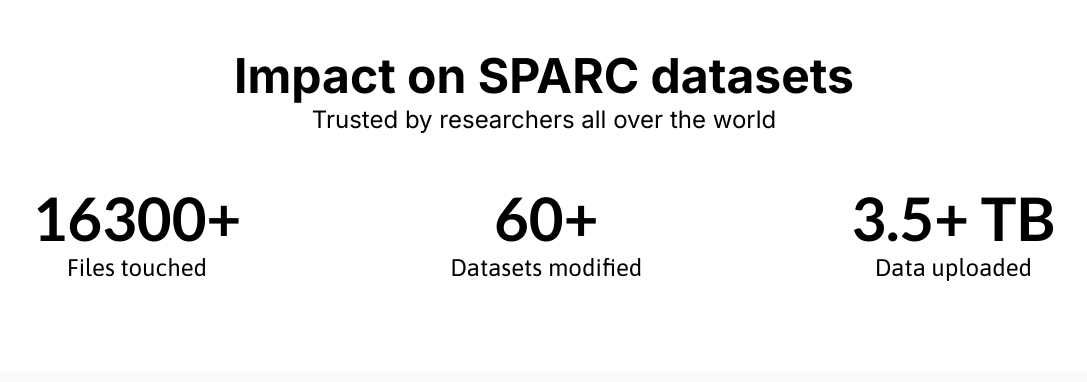
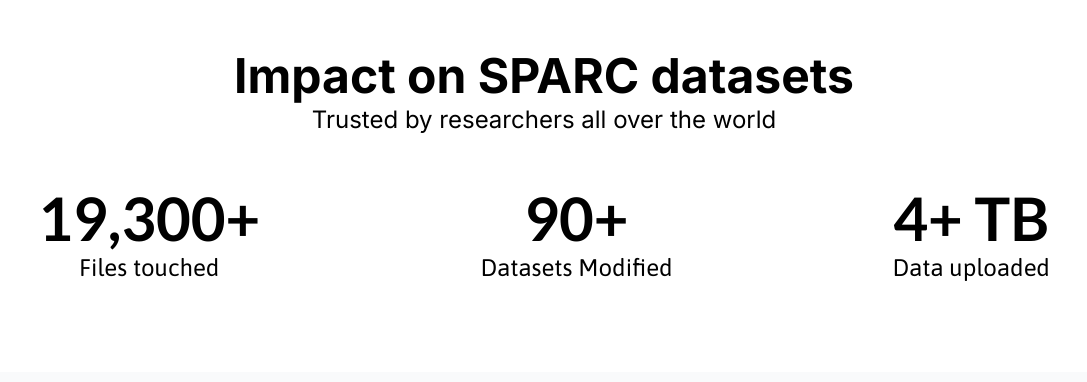
Before and after one commit to fairdataihub/fairdataihub.org, a Next.js app: page /sodaforsparc in a window 1280 px wide. Shown: the part 1180-1562 px from the top of the page, without its empty margins (96-1183 px from the left). Built offline with nearby package versions, Linux system fonts and the light colour scheme; what tailwindcss-debug-screens would draw is missing.

Commit message:
next impact animation added

```diff
--- a/package.json
+++ b/package.json
@@ -33,6 +33,7 @@
     "formik": "2.2.9",
     "next": "12.0.9",
     "react": "17.0.2",
+    "react-countup": "6.1.1",
     "react-dom": "17.0.2",
     "react-fast-marquee": "1.3.1",
     "react-marquee": "1.0.0",
--- a/src/components/sodaforsparc/impact.js
+++ b/src/components/sodaforsparc/impact.js
@@ -1,9 +1,24 @@
 import Link from 'next/link';
+import ImpactNumber from './impactNumber';
 
 export default function Impact() {
-  const filesNum = 16300;
-  const datasetsNum = 60;
-  const dataNum = 3.5;
+  const ImpactList = [
+    {
+      description: 'Files touched',
+      amount: '19300',
+      unit: '',
+    },
+    {
+      description: 'Datasets Modified',
+      amount: '90',
+      unit: '',
+    },
+    {
+      description: 'Data uploaded',
+      amount: '4',
+      unit: 'TB',
+    },
+  ];
 
   return (
     <section className="mx-auto max-w-screen-xl">
@@ -18,42 +33,24 @@ export default function Impact() {
       </div>
 
       <div className="flex flex-col justify-around p-6 sm:flex-row">
-        <div className="m-2 mb-5 flex flex-col items-center justify-center lg:m-6">
+        {ImpactList.map((impact) => {
+          return (
+            <div
+              key={impact.description}
+              className="m-2 mb-5 flex flex-col items-center justify-center lg:m-6"
+            >
               <p className="my-1 hidden text-center font-lato text-5xl font-bold sm:text-4xl md:text-5xl lg:text-6xl"></p>
-
               <p className="my-1 text-center font-lato text-5xl font-bold sm:text-4xl md:text-5xl lg:text-6xl">
-            <span id="filesNum">{filesNum}</span>
+                <ImpactNumber countTo={impact.amount} animationDuration="2" />
                 <span>+</span>
+                {impact.unit && <span> {impact.unit}</span>}
               </p>
-
               <p className="text-center font-asap text-xl text-black sm:text-lg md:text-xl lg:text-2xl">
-            Files touched
+                {impact.description}
               </p>
             </div>
-        <div className="m-2 mb-5 flex flex-col items-center justify-center lg:m-6">
-          <p className="my-1 hidden text-center font-lato text-5xl font-bold sm:text-4xl md:text-5xl lg:text-6xl"></p>
-
-          <p className="my-1 text-center font-lato text-5xl font-bold sm:text-4xl md:text-5xl lg:text-6xl">
-            <span id="datasetsNum">{datasetsNum}</span>
-            <span>+</span>
-          </p>
-
-          <p className="text-center font-asap text-xl text-black sm:text-lg md:text-xl lg:text-2xl">
-            Datasets modified
-          </p>
-        </div>
-        <div className="m-2 mb-5 flex flex-col items-center justify-center lg:m-6">
-          <p className="my-1 hidden text-center font-lato text-5xl font-bold sm:text-4xl md:text-5xl lg:text-6xl"></p>
-
-          <p className="my-1 text-center font-lato text-5xl font-bold sm:text-4xl md:text-5xl lg:text-6xl">
-            <span id="dataNum">{dataNum}</span>
-            <span>+ TB</span>
-          </p>
-
-          <p className="text-center font-asap text-xl text-black sm:text-lg md:text-xl lg:text-2xl">
-            Data uploaded
-          </p>
-        </div>
+          );
+        })}
       </div>
     </section>
   );
--- /dev/null
+++ b/src/components/sodaforsparc/impactNumber.js
@@ -0,0 +1,25 @@
+import React from 'react';
+import { useCountUp } from 'react-countup';
+import useIntersection from '../../utils/useIntersection';
+
+const ImpactNumber = (props) => {
+  const countUpRef = React.useRef(null);
+
+  //False until element with countUpRef is in viewport
+  const countUpRefInViewport = useIntersection(countUpRef, '0px');
+
+  const { update } = useCountUp({
+    ref: countUpRef,
+    start: 0,
+    duration: props.animationDuration,
+  });
+
+  //If ImpactNumber element is in view, start the animation on element with countUpRef
+  if (countUpRefInViewport) {
+    {
+      update(props.countTo);
+    }
+  }
+  return <span ref={countUpRef}></span>;
+};
+export default ImpactNumber;
--- /dev/null
+++ b/src/utils/useIntersection.js
@@ -0,0 +1,21 @@
+import { useState, useEffect } from 'react';
+export default (element, rootMargin) => {
+  const [isVisible, setState] = useState(false);
+  useEffect(() => {
+    const observer = new IntersectionObserver(
+      ([entry]) => {
+        if (entry.isIntersecting) {
+          setState(entry.isIntersecting);
+        }
+      },
+      {
+        rootMargin,
+      },
+    );
+    element.current && observer.observe(element.current);
+    return () => {
+      observer.unobserve(element.current);
+    };
+  }, []);
+  return isVisible;
+};
```
Also changed, not shown: src/components/impact/Impact.js (added), 1 other file (tests, documents, lock files or other folders). Lines whose indentation alone changed are shown as unchanged.
